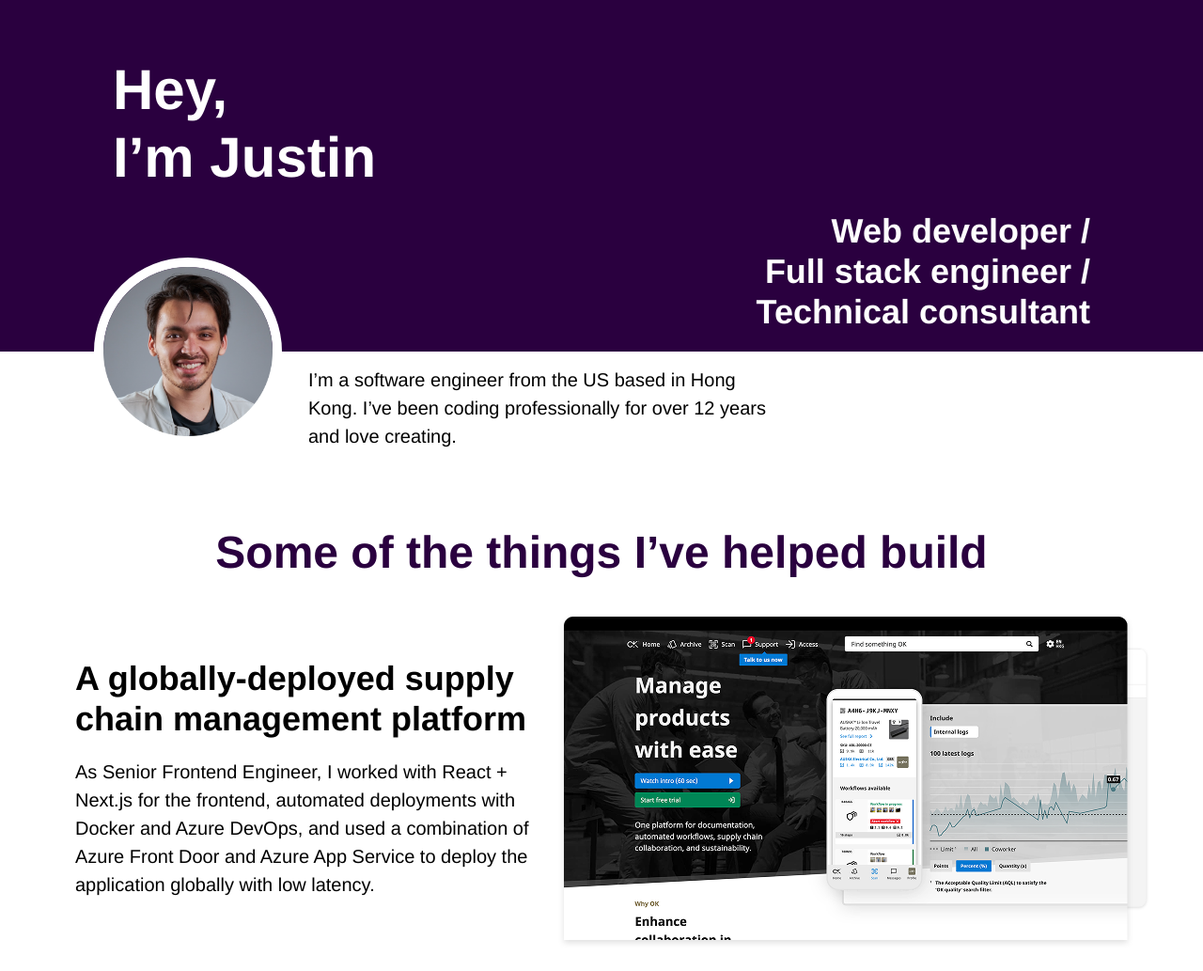
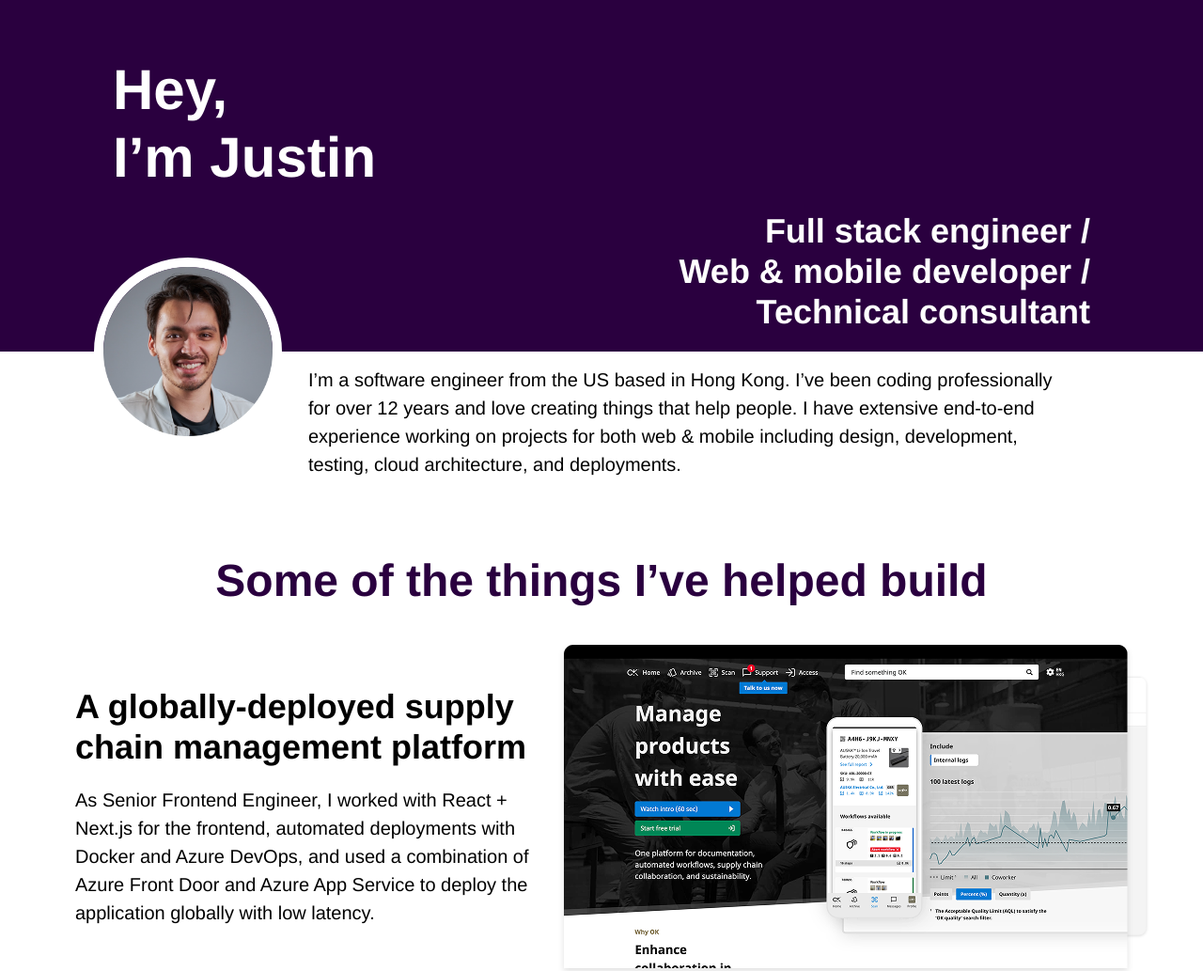
Before and after one commit to diakonos/portfolio, an Astro site: page / in a window 1280 px wide. Shown: the top 1033 px of the page at 94% size. Built offline with nearby package versions, Linux system fonts and the light colour scheme; Astro itself is replaced by a stand-in of ours.

Commit message:
update bio

```diff
--- a/src/components/Header.astro
+++ b/src/components/Header.astro
@@ -15,8 +15,9 @@ import ProfilePhoto from "../assets/images/Profile_Photo@3x.png";
       <h2
         class="mb-10 text-left text-3xl font-bold md:mr-20 md:mb-0 md:text-right md:text-2xl md:font-bold lg:text-4xl"
       >
-        Web developer /<br />
-        Full stack engineer /<br />
+        Full stack engineer&nbsp;/<br />
+        Web & mobile dev<span class="hidden md:inline">eloper</span>&nbsp;/<br
+        />
         Technical consultant
       </h2>
       <div
@@ -35,10 +36,13 @@ import ProfilePhoto from "../assets/images/Profile_Photo@3x.png";
   <div class="mt-30 px-7 md:mt-35 md:pr-20">
     <ContentArea>
       <p
-        class="mx-auto max-w-[500px] text-justify md:-mt-[125px] md:ml-[300px] md:text-left"
+        class="mx-auto max-w-[800px] text-justify md:-mt-[125px] md:ml-[300px] md:text-left"
       >
         I&rsquo;m a software engineer from the US based in Hong Kong. I&rsquo;ve
-        been coding professionally for over 12 years and love creating.
+        been coding professionally for over 12 years and love creating things
+        that help people. I have extensive end-to-end experience working on
+        projects for both web & mobile including design, development, testing,
+        cloud architecture, and deployments.
       </p>
     </ContentArea>
   </div>
```
